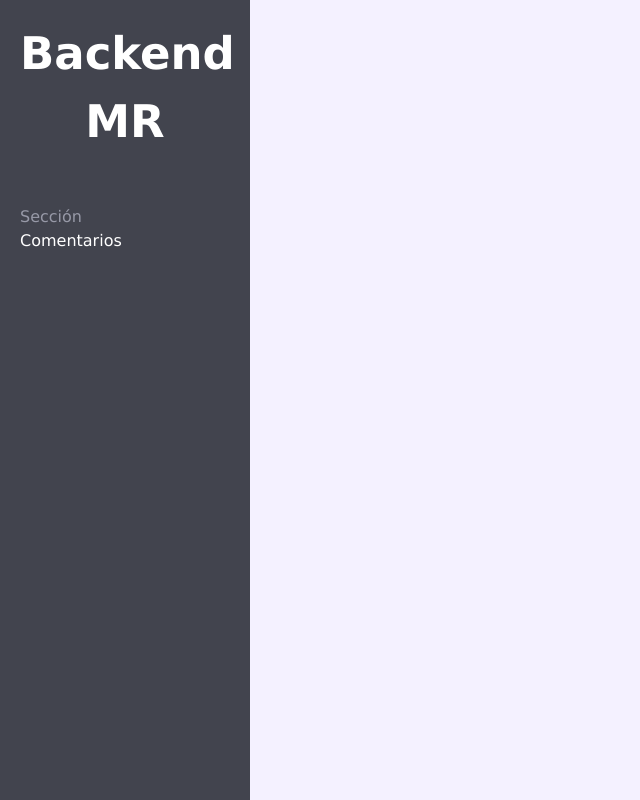
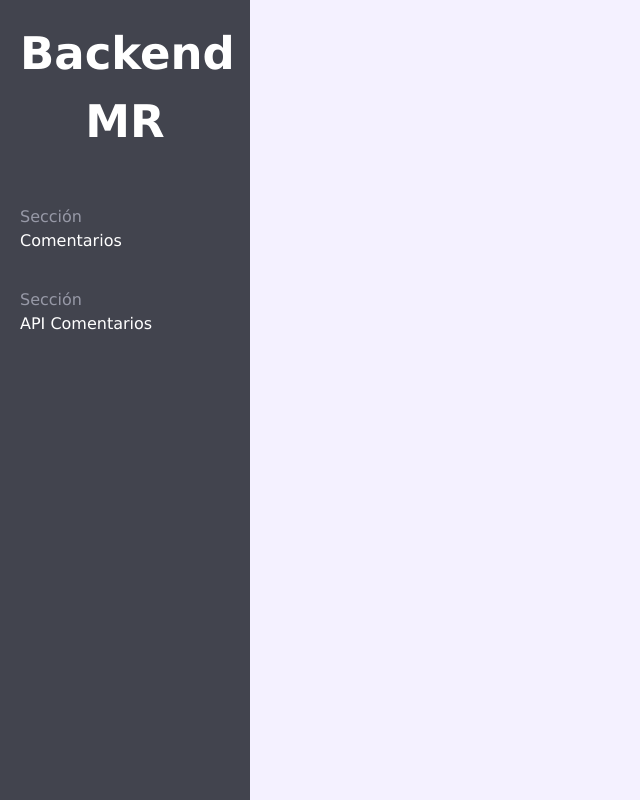
Before and after one commit to mrgomezsv/backend_mrgomez_github, a Django app: page /qr/ in a window 1280 px wide. Shown: the whole page, without its empty margins (0-640 px from the left). Run offline with Django 4.2, Linux system fonts and the light colour scheme; the visitor is signed in with stand-in values (Sample User, id 1).

Commit message:
Agrege la url de la api

```diff
--- a/qr_tracker/templates/base.html
+++ b/qr_tracker/templates/base.html
@@ -136,6 +136,10 @@
                 <p class="section-title">Sección</p>
                 <a href="{% url 'comments' %}" id="opcion1">Comentarios</a>
             </li>
+            <li class="li-item">
+                <p class="section-title">Sección</p>
+                <a href="https://api.webcraftedsolutions.net/api/comments/" id="opcion2">API Comentarios</a>
+            </li>
         {% endif %}
     </ul>
 </nav>
```
